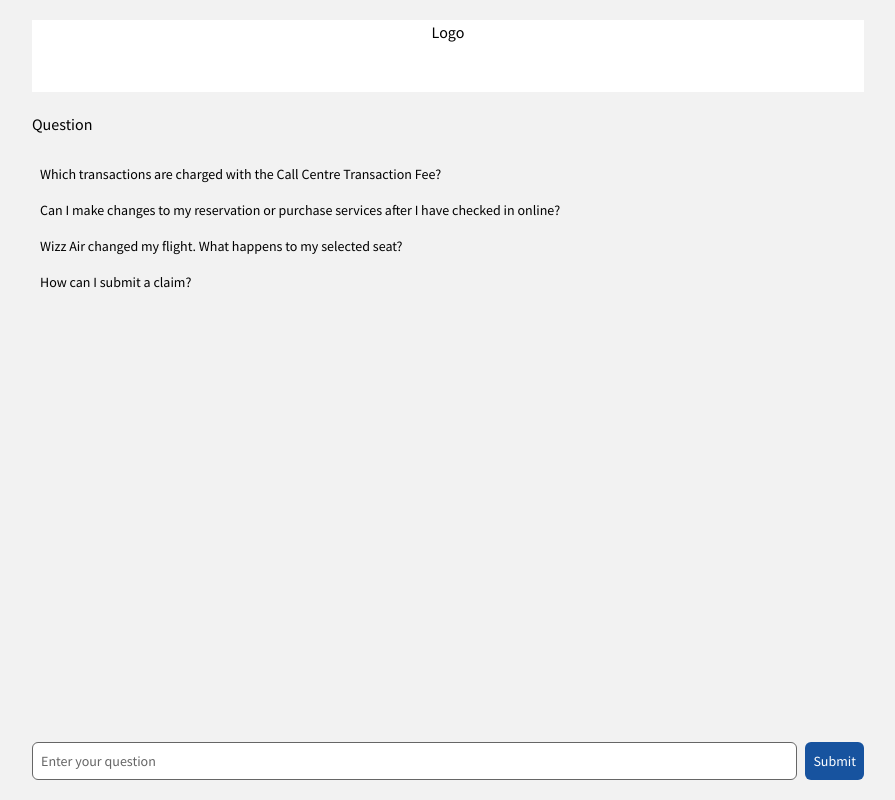
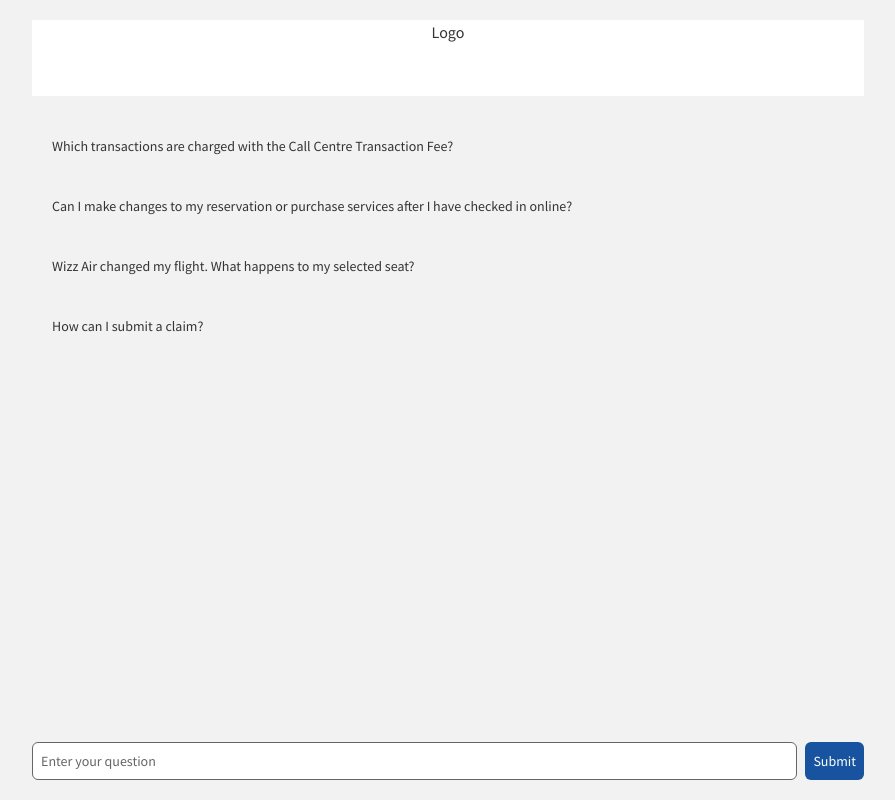
Before and after one commit to Theodo-UK/legendary-sniffle, a Next.js app: page / in a window 1280 px wide. Shown: the whole page, without its empty margins (192-1087 px from the left). Built offline with nearby package versions, Linux system fonts and the light colour scheme.

Commit message:
feat: add test and styling

```diff
--- a/src/app/layout.tsx
+++ b/src/app/layout.tsx
@@ -12,7 +12,9 @@ export default function RootLayout({
 }) {
   return (
     <html lang="en">
-      <body className="bg-wizz_grey font-sourceSansPro">{children}</body>
+      <body className="bg-offwhite font-sourceSansPro text-dark_grey">
+        {children}
+      </body>
     </html>
   );
 }
--- a/src/components/atoms/ExampleQuestion/ExampleQuestion.tsx
+++ b/src/components/atoms/ExampleQuestion/ExampleQuestion.tsx
@@ -11,7 +11,7 @@ export const ExampleQuestion = ({
 }: ExampleQuestionProps) => {
   return (
     <button
-      className="rounded-md p-sm sm:text-sm w-full text-left hover:bg-grey"
+      className="rounded-md sm:text-sm w-full text-left hover:bg-light_grey p-5"
       onClick={() => onClick(question)}
     >
       {question}
--- a/src/components/pages/Home/Home.tsx
+++ b/src/components/pages/Home/Home.tsx
@@ -17,7 +17,7 @@ const Home = () => {
   return (
     <OutputWindow>
       <div className="text-center h-24 bg-white">Logo</div>
-      <div>Question</div>
+      {(isFetching || chatbotResponse) && <div>Question</div>}
       <div className="h-full">
         {!chatbotResponse &&
           !isFetching &&
--- a/tailwind.config.cjs
+++ b/tailwind.config.cjs
@@ -10,9 +10,10 @@ module.exports = {
         sourceSansPro: ['Source Sans Pro', 'sans-serif'],
       },
       colors: {
-        offwhite: '#cbcbcb',
+        offwhite: '#F2F2F2',
         white: '#fff',
         black: '#000',
+        dark_grey: '#343434',
         green: '#6abd9e',
         dark_green: '#33a852',
         yellow: '#fabc05',
@@ -20,10 +21,9 @@ module.exports = {
         blue: '#17539F',
         light_blue: '#4284f3',
         red: '#ea4335',
-        light_grey: '#e1e1e1',
+        light_grey: '#D9D9D9',
         x_light_grey: '#dadada',
         grey: '#666666',
-        wizz_grey: '#F2F2F2',
         wizz_pink: '#C6007E',
       },
       spacing: {
```
Also changed, not shown: 1 other file (tests, documents, lock files or other folders).
